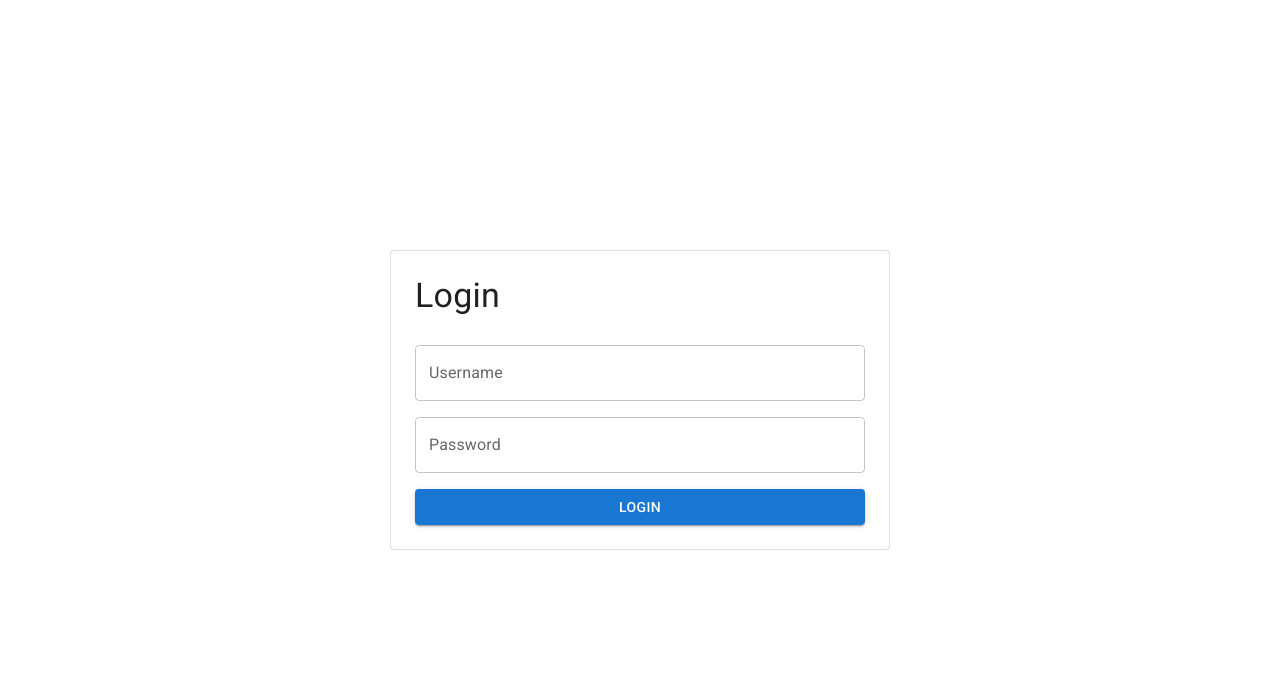
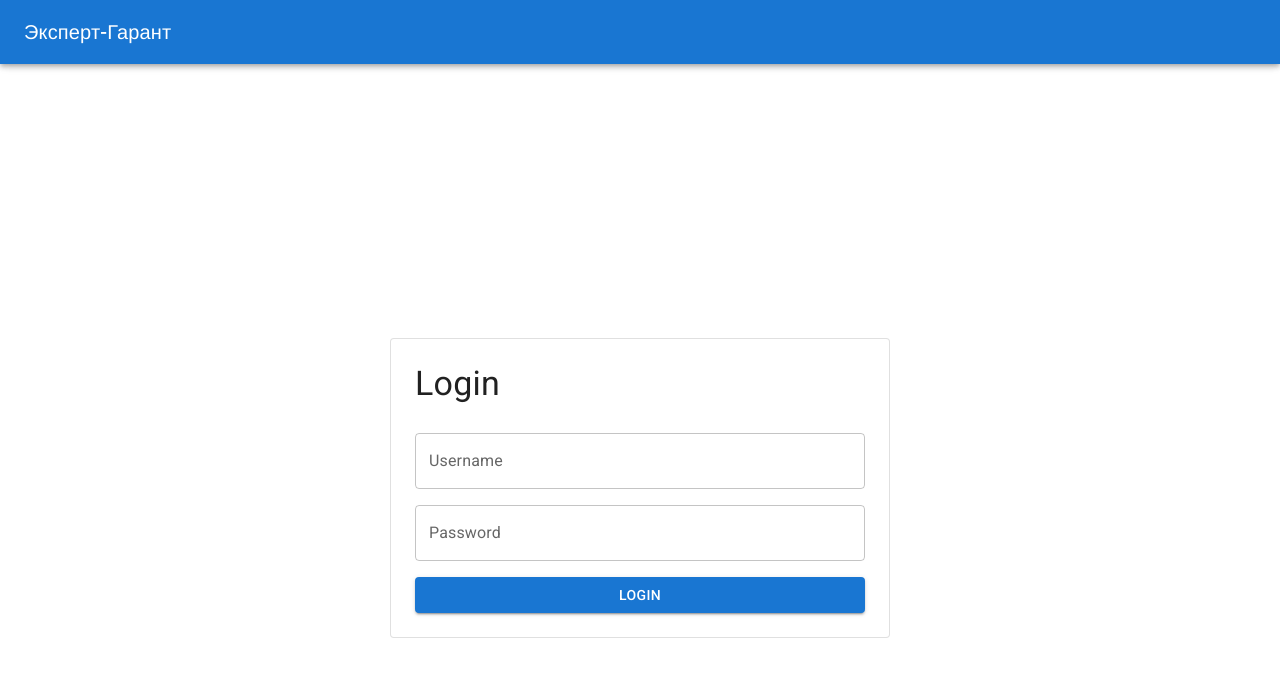
Before and after one commit to DimaChekashov/foxsay-work-tests, a React (Vite) app in the folder expert-garant/: page /login in a window 1280 px wide. Shown: the top 676 px of the page. Built offline with nearby package versions, Linux system fonts and the light colour scheme; a web font is replaced by a local one.

Commit message:
add toolbar and implements logout

```diff
--- a/expert-garant/src/app/App.tsx
+++ b/expert-garant/src/app/App.tsx
@@ -5,11 +5,16 @@ import Home from '../pages/Home/Home';
 import ResetPassword from '../pages/ResetPassword/ResetPassword';
 import ProtectedRoute from '../components/ProtectedRoute/ProtectedRoute';
 import { AuthProvider } from '../context/Auth/AuthProvider';
+import Header from '../components/Header/Header';
+import { Box, Toolbar } from '@mui/material';
 
 function App() {
   return (
     <BrowserRouter>
       <AuthProvider>
+        <Header />
+        <Box component="main" sx={{ p: 3 }}>
+          <Toolbar />
           <Routes>
             <Route
               path="/"
@@ -28,6 +33,7 @@ function App() {
               element={<ResetPassword />}
             />
           </Routes>
+        </Box>
       </AuthProvider>
     </BrowserRouter>
   );
--- /dev/null
+++ b/expert-garant/src/components/Header/Header.tsx
@@ -0,0 +1,30 @@
+import { AppBar, Box, Button, Toolbar, Typography } from '@mui/material';
+import { useContext } from 'react';
+import { AuthContext } from '../../context/Auth/AuthContext';
+
+function Header() {
+  const { logout, isLoggedIn } = useContext(AuthContext);
+
+  return (
+    <AppBar component="nav">
+        <Toolbar>
+            <Typography
+                variant="h6"
+                component="div"
+                sx={{ flexGrow: 1, display: { xs: 'none', sm: 'block' } }}
+            >
+                Эксперт-Гарант
+            </Typography>
+            <Box sx={{ display: { xs: 'none', sm: 'block' } }}>
+                {isLoggedIn && (
+                    <Button sx={{ color: '#fff' }} onClick={logout}>
+                        Logout
+                    </Button>
+                )}
+            </Box>
+        </Toolbar>
+    </AppBar>
+  );
+}
+
+export default Header;
```
Lines whose indentation alone changed are shown as unchanged.
